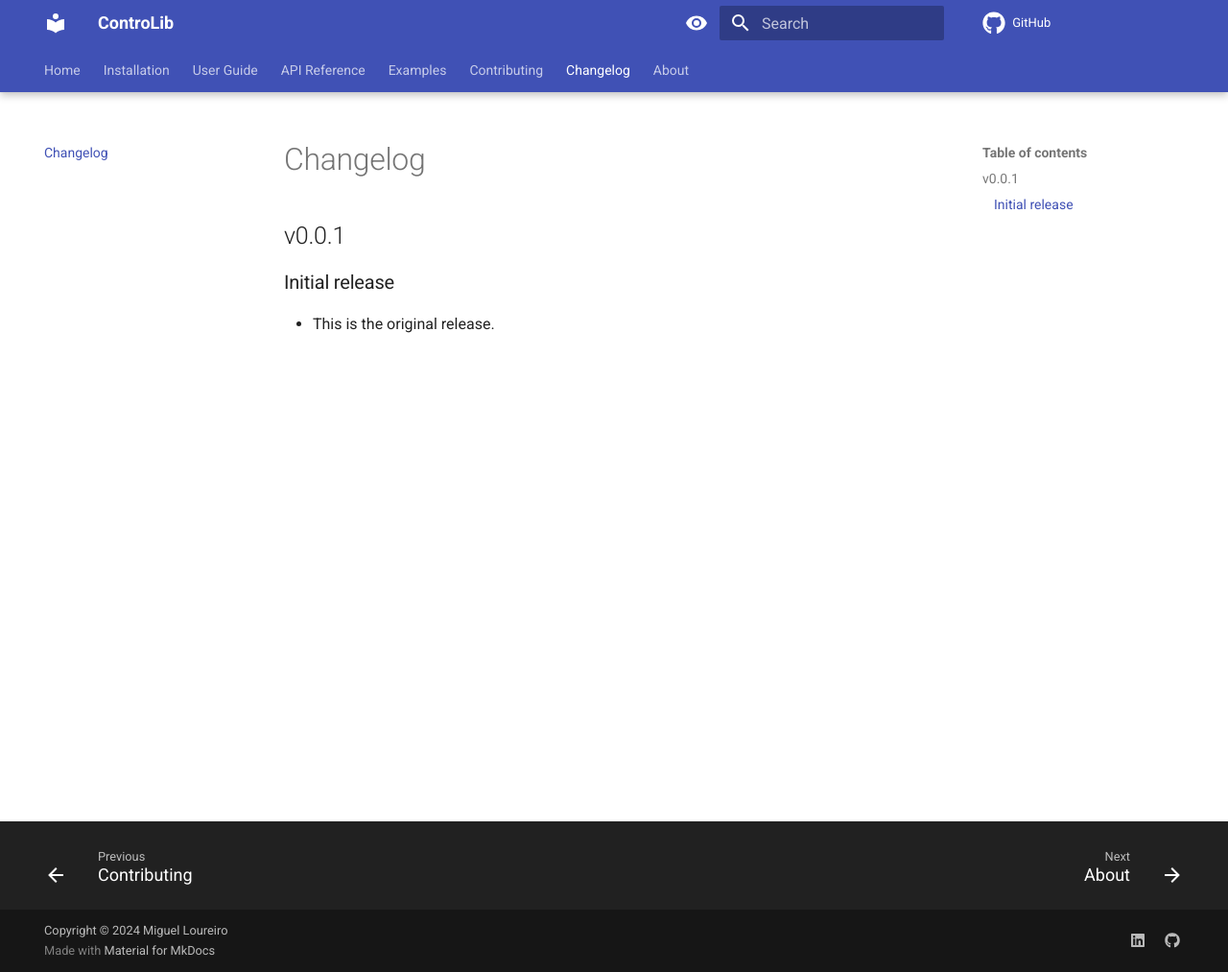
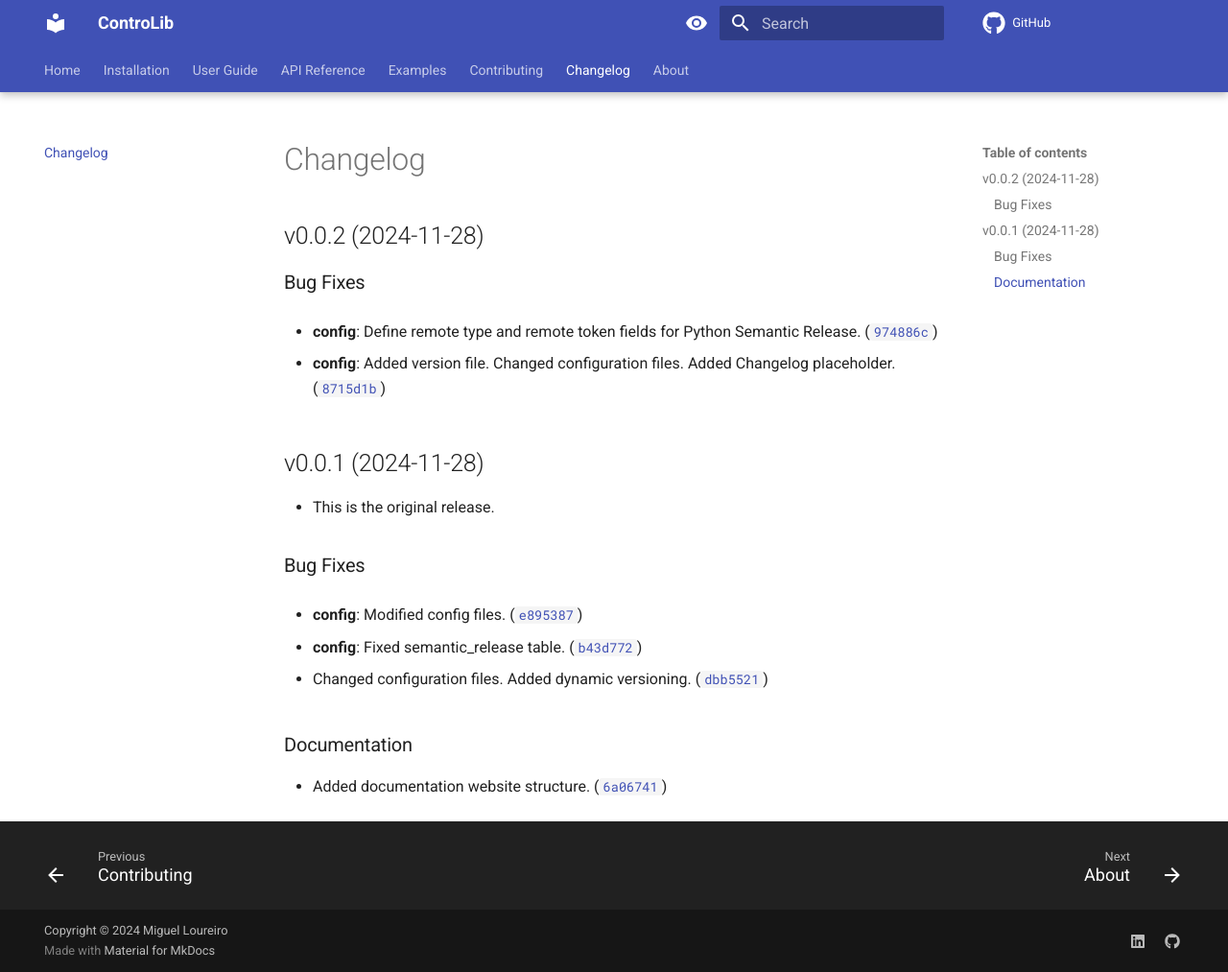
Before and after one commit to MiguelLoureiro98/controlib, an MkDocs documentation site: the page built from docs/changelog.md, in a window 1280 px wide and 1013 px high. Shown: the whole window at 96% size. Built offline with MkDocs 1.6.1 and Material for MkDocs 9.7.7, drawn with Linux system fonts in a browser that asks for light colours; comment, search, counter and statistics services are not loaded.

```diff
--- a/docs/changelog.md
+++ b/docs/changelog.md
@@ -2,8 +2,33 @@
 
 <!--next-version-placeholder-->
 
-## v0.0.1
+## v0.0.2 (2024-11-28)
 
-### Initial release
+### Bug Fixes
+
+- **config**: Define remote type and remote token fields for Python Semantic Release.
+  ([`974886c`](https://github.com/MiguelLoureiro98/controlib/commit/974886ce7f16d0d9374969c857f97a14d729f2eb))
+
+- **config**: Added version file. Changed configuration files. Added Changelog placeholder.
+  ([`8715d1b`](https://github.com/MiguelLoureiro98/controlib/commit/8715d1bbfebb47b73912bba9709cb08d57437aec))
+
+
+## v0.0.1 (2024-11-28)
 
 - This is the original release.
+
+### Bug Fixes
+
+- **config**: Modified config files.
+  ([`e895387`](https://github.com/MiguelLoureiro98/controlib/commit/e8953879c59e0c3fcc328f569266d6c2beab9356))
+
+- **config**: Fixed semantic_release table.
+  ([`b43d772`](https://github.com/MiguelLoureiro98/controlib/commit/b43d7723f15631ad9ffeab7849f63db902d601b4))
+
+- Changed configuration files. Added dynamic versioning.
+  ([`dbb5521`](https://github.com/MiguelLoureiro98/controlib/commit/dbb5521b7ff65bd198e370a1603c13e6316eb093))
+
+### Documentation
+
+- Added documentation website structure.
+  ([`6a06741`](https://github.com/MiguelLoureiro98/controlib/commit/6a06741f428d09d5bf1c4aca4142bad34e37cb98))
--- a/pyproject.toml
+++ b/pyproject.toml
@@ -50,6 +50,6 @@
 
 [tool.semantic_release]
 version_variables = ["controlib/_version.py:__version__"]
-changelog_file = "docs/changelog.md"
+changelog.default_templates.changelog_file = "docs/changelog.md"
 remote.type = "github"
-remote.token = "GH_TOKEN"
+remote.token = {env = "GH_TOKEN"}
```
